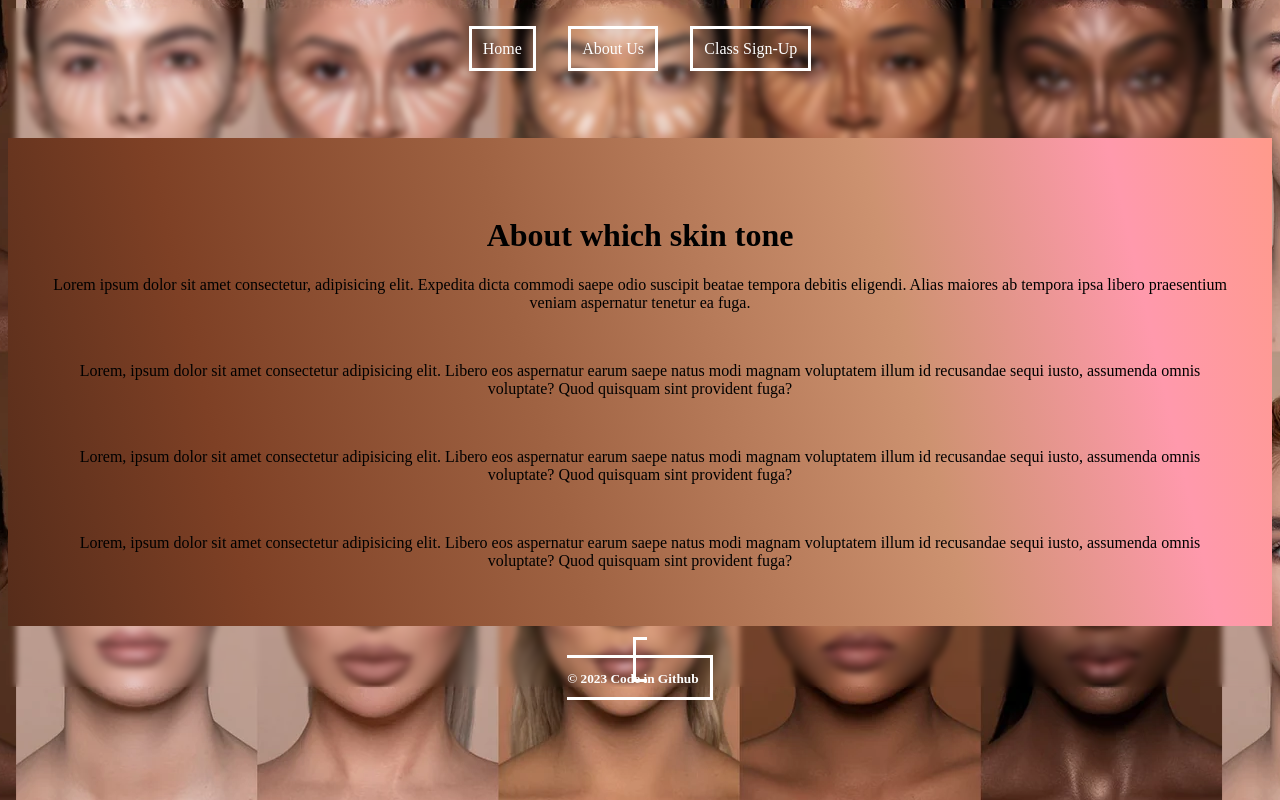
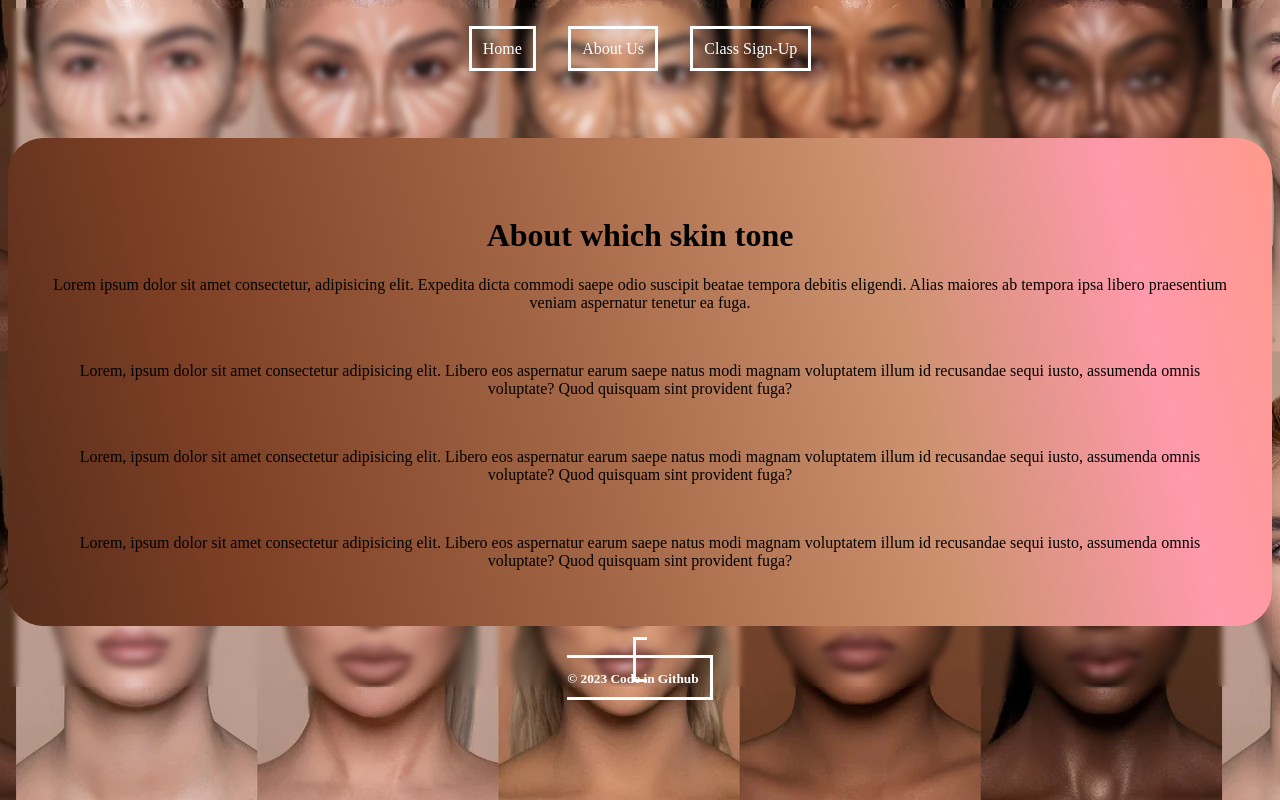
Before and after one commit to jas356/project-makeup-web, a React (Create React App) app: page /about in a window 1280 px wide. Built offline with nearby package versions, Linux system fonts and the light colour scheme.

Commit message:
Added pics

```diff
--- a/src/styles/App.css
+++ b/src/styles/App.css
@@ -30,16 +30,19 @@ backdrop-filter: blur(3px);
 .about-container {
     padding: 40px;
     background-image: linear-gradient(257deg, #FF9A8B 0%, #FF99AC 12%, #cd9270 30%, #9f6242 58%, #7e4025 82%, #562c1a 100%);
+    border-radius: 35px;
 }
 
 .home-container {
     padding: 40px;
     background-image: linear-gradient(257deg, #FF9A8B 0%, #FF99AC 12%, #cd9270 30%, #9f6242 58%, #7e4025 82%, #562c1a 100%);
+    border-radius: 35px;
 }
 
 .class-container {
     padding: 40px;
     background-image: linear-gradient(257deg, #FF9A8B 0%, #FF99AC 12%, #cd9270 30%, #9f6242 58%, #7e4025 82%, #562c1a 100%);
+    border-radius: 35px;
 }
 
 
```
